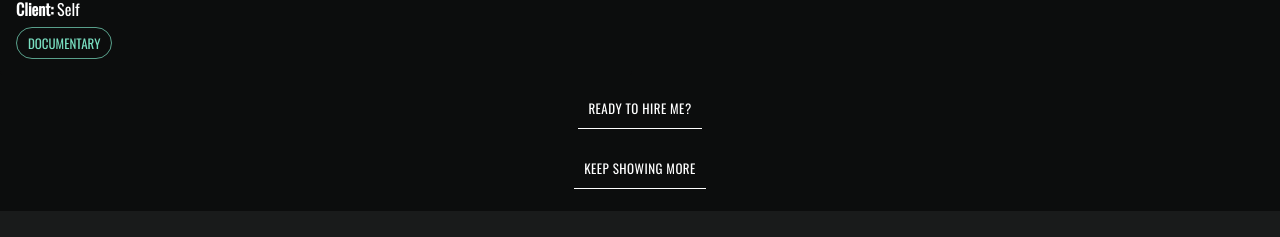
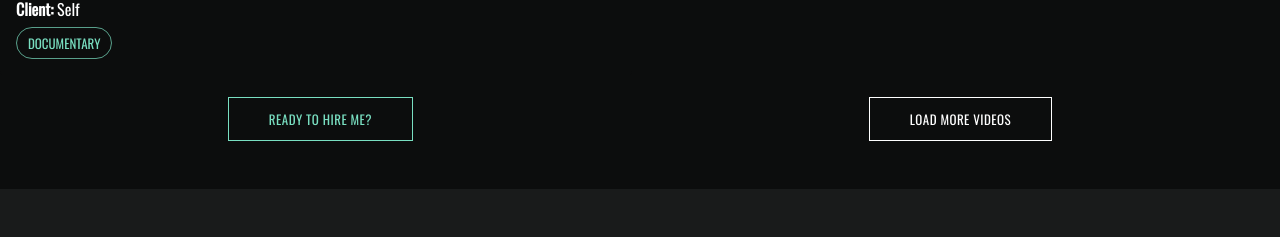
Before and after one commit to mwkwsd/sensensomething, a React (Create React App) app: page /videos/director-of-photography in a window 1280 px wide. Shown: the part 1334-1571 px from the top of the page. Built offline with nearby package versions, Linux system fonts and the light colour scheme.

Commit message:
Button Styling Update

```diff
--- a/src/components/atoms/buttons/HireMeButton.tsx
+++ b/src/components/atoms/buttons/HireMeButton.tsx
@@ -6,20 +6,23 @@ export function HireMeButton() {
     <Button
       component={Link}
       to="/#contact"
+      size="small"
       sx={{
-        color: 'white',
+        color: '#79DFC1',
         margin: '16px auto',
-        display: 'block',
+        display: 'flex', // Use flexbox
+        justifyContent: 'center', // Center horizontally
+        alignItems: 'center', // Center vertically
         position: 'relative',
         textAlign: 'center',
-        paddingBottom: '1rem',
+        padding: '6px 8px 16px 8px',
+        whiteSpace: 'nowrap'
       }}
     >
       <div
         style={{
-          borderBottom: '1px solid white',
-          display: 'inline',
-          padding: '0 10px 10px',
+          border: '1px solid #79DFC1',
+          padding: '10px 40px 10px',
         }}
       >
         READY TO HIRE ME?
--- a/src/components/atoms/buttons/ShowMoreButton.tsx
+++ b/src/components/atoms/buttons/ShowMoreButton.tsx
@@ -11,19 +11,22 @@ export function ShowMoreButton({ onClick }: ShowMoreButtonProps) {
       sx={{
         color: 'white',
         margin: '16px auto',
-        display: 'block',
+        display: 'flex',
+        justifyContent: 'center',
+        alignItems: 'center',
         position: 'relative',
-        paddingBottom: '1rem',
+        textAlign: 'center',
+        padding: '6px 8px 16px 8px',
+        whiteSpace: 'nowrap'
       }}
     >
       <div
         style={{
-          borderBottom: '1px solid white',
-          display: 'inline',
-          padding: '0 10px 10px',
+          border: '1px solid white',
+          padding: '10px 40px 10px',
         }}
       >
-        KEEP SHOWING MORE
+        LOAD MORE VIDEOS
       </div>
     </Button>
   )
--- a/src/components/organisms/videoList/VideoList.tsx
+++ b/src/components/organisms/videoList/VideoList.tsx
@@ -39,8 +39,10 @@ export function VideoList({ videos, pageType }: VideoListProps) {
       <Grid container spacing={2}>
         {videoComponents}
       </Grid>
-      {!isHomePage && <HireMeButton />}
-      {!allVideosDisplayed && <ShowMoreButton onClick={handleShowMore} />}
+      <div style={{ display: 'flex', justifyContent: 'space-between' }}>
+        {!isHomePage && <HireMeButton />}
+        {!allVideosDisplayed && <ShowMoreButton onClick={handleShowMore} />}
+      </div>
     </>
   )
 }
```
